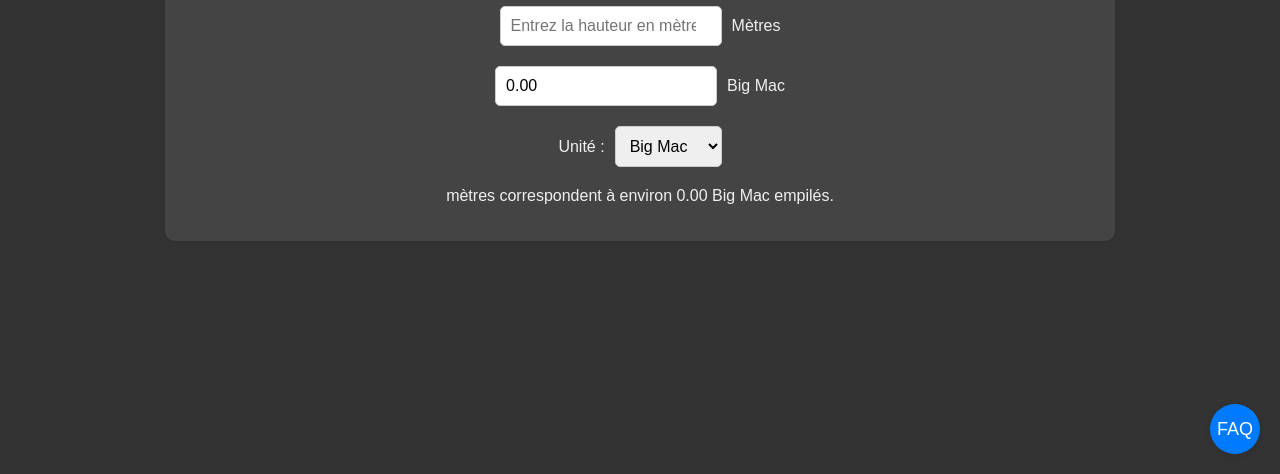
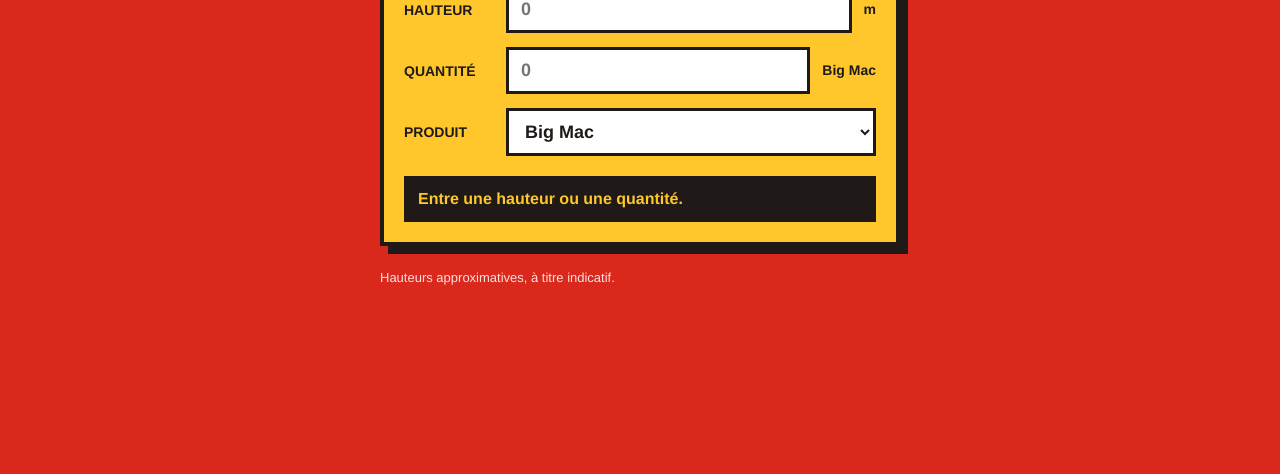
Before and after one commit to EncryptSine/MTBPLUS, a plain HTML site: page index.html in a window 1280 px wide. Shown: the part 326-800 px from the top of the page. Drawn offline with Linux system fonts and the light colour scheme.

Commit message:
Add files via upload

```diff
--- a/index.html
+++ b/index.html
@@ -3,30 +3,43 @@
 <head>
     <meta charset="UTF-8">
     <meta name="viewport" content="width=device-width, initial-scale=1.0">
-    <title>MTBPLUS</title>
+    <title>MTBPLUS – Mètres en Macdo</title>
     <link rel="stylesheet" href="styles.css">
 </head>
-<body class="dark-mode">
-    <div class="container">
-        <h1>Convertisseur de Mètres en Hauteur de Produits Macdo (v2)</h1>
-        <div class="input-group">
-            <input type="number" id="metersInput" placeholder="Entrez la hauteur en mètres" oninput="convertFromMeters()">
-            <span>Mètres</span>
-        </div>
-        <div class="input-group">
-            <input type="number" id="foodInput" placeholder="Entrez le nombre" oninput="convertFromFood()">
-            <span id="unitLabel">Produit</span>
-        </div>
-        <div class="switch-group">
-            <label for="unitSelect">Unité :</label>
-            <select id="unitSelect" onchange="convertFromMeters()">
-                <!-- Options will be populated by JavaScript -->
-            </select>
-        </div>
-        <p id="result"></p>
-        <!--<button id="themeToggle">Mode Clair</button>-->
-        <a href="html/faq.html" class="faq-button">FAQ</a>
-    </div>
+<body>
+    <header class="topbar">
+        <span class="brand">MTBPLUS</span>
+        <span class="tag">Mètres &rarr; Macdo</span>
+    </header>
+
+    <main class="container">
+        <h1>Ça fait combien de Macdo&nbsp;?</h1>
+
+        <form class="panel" onsubmit="return false">
+            <div class="row">
+                <label for="metersInput">Hauteur</label>
+                <input type="number" id="metersInput" min="0" step="any" inputmode="decimal" placeholder="0">
+                <span class="unit">m</span>
+            </div>
+
+            <div class="row">
+                <label for="foodInput">Quantité</label>
+                <input type="number" id="foodInput" min="0" step="any" inputmode="decimal" placeholder="0">
+                <span class="unit" id="unitLabel">Produit</span>
+            </div>
+
+            <div class="row">
+                <label for="unitSelect">Produit</label>
+                <select id="unitSelect"></select>
+            </div>
+
+            <p id="result" class="result" aria-live="polite"></p>
+        </form>
+
+        <p class="note">Hauteurs approximatives, à titre indicatif.</p>
+    </main>
+
+    <script src="products.js"></script>
     <script src="script.js"></script>
 </body>
 </html>
--- /dev/null
+++ b/products.js
@@ -0,0 +1,51 @@
+// Base de données des produits (hauteurs approximatives en cm).
+// Pour ajouter un produit : ajouter une ligne { name, heightCm } dans la bonne catégorie.
+// Chargé via <script> (et non fetch) pour que le site marche aussi en ouvrant index.html directement.
+window.PRODUCT_CATEGORIES = [
+    {
+        category: "Burgers",
+        products: [
+            { name: "Big Mac", heightCm: 8 },
+            { name: "Big Tasty", heightCm: 7 },
+            { name: "Royal Cheese", heightCm: 6 },
+            { name: "Royal Deluxe", heightCm: 7 },
+            { name: "Double Cheeseburger", heightCm: 5.5 },
+            { name: "Cheeseburger", heightCm: 4 },
+            { name: "Hamburger", heightCm: 3.5 }
+        ]
+    },
+    {
+        category: "Poulet & Poisson",
+        products: [
+            { name: "McChicken", heightCm: 7 },
+            { name: "McCrispy", heightCm: 7 },
+            { name: "Filet-O-Fish", heightCm: 6 },
+            { name: "Chicken McNuggets (boîte de 6)", heightCm: 5 },
+            { name: "McWrap Chicken Bacon", heightCm: 5 },
+            { name: "Petit Wrap Ranch", heightCm: 4 }
+        ]
+    },
+    {
+        category: "Accompagnements",
+        products: [
+            { name: "Frites (moyenne)", heightCm: 13 },
+            { name: "Potatoes (moyenne)", heightCm: 12 },
+            { name: "Happy Meal (boîte)", heightCm: 12 }
+        ]
+    },
+    {
+        category: "Desserts",
+        products: [
+            { name: "McFlurry", heightCm: 13 },
+            { name: "Sundae", heightCm: 9 },
+            { name: "Cookie", heightCm: 1.5 }
+        ]
+    },
+    {
+        category: "Boissons",
+        products: [
+            { name: "Soda (gobelet moyen 40 cl)", heightCm: 15 },
+            { name: "McCafé (gobelet café)", heightCm: 8 }
+        ]
+    }
+];
--- a/script.js
+++ b/script.js
@@ -1,65 +1,92 @@
+const metersInput = document.getElementById('metersInput');
+const foodInput = document.getElementById('foodInput');
+const unitSelect = document.getElementById('unitSelect');
+const unitLabel = document.getElementById('unitLabel');
+const result = document.getElementById('result');
+
+const EMPTY_MESSAGE = 'Entre une hauteur ou une quantité.';
+
 let products = [];
-let selectedProductHeightMeters = 0;
 
-// Charger le fichier JSON
-fetch('products.json')
-    .then(response => {
-        if (!response.ok) {
-            throw new Error('Network response was not ok ' + response.statusText);
-        }
-        return response.json();
-    })
-    .then(data => {
-        products = data.products;
-        console.log('Produits chargés:', products); // Debug log
-        populateUnitSelect();
-        convertFromMeters(); // Initial conversion to set default values
-    })
-    .catch(error => {
-        console.error('Erreur lors du chargement du JSON:', error);
+// Remplir le menu déroulant par catégories
+function populateUnitSelect() {
+    unitSelect.innerHTML = '';
+    products = [];
+
+    window.PRODUCT_CATEGORIES.forEach(group => {
+        const optgroup = document.createElement('optgroup');
+        optgroup.label = group.category;
+
+        group.products.forEach(product => {
+            const option = document.createElement('option');
+            option.value = products.length;
+            option.textContent = product.name;
+            optgroup.appendChild(option);
+            products.push(product);
+        });
+
+        unitSelect.appendChild(optgroup);
     });
 
-// Remplir le menu déroulant avec les produits
-function populateUnitSelect() {
-    const unitSelect = document.getElementById('unitSelect');
-    unitSelect.innerHTML = ''; // Clear existing options
+    unitSelect.value = 0; // Big Mac par défaut
+    unitLabel.textContent = currentProduct().name;
+}
 
-    products.forEach(product => {
-        const option = document.createElement('option');
-        option.value = product.heightCm;
-        option.textContent = product.name;
-        unitSelect.appendChild(option);
-    });
+function currentProduct() {
+    return products[unitSelect.value] || products[0];
+}
 
-    // Set the selected product height
-    selectedProductHeightMeters = unitSelect.value / 100;
-    document.getElementById('unitLabel').innerText = unitSelect.options[unitSelect.selectedIndex].text;
-    console.log('Menu déroulant mis à jour avec les produits'); // Debug log
+function heightMeters() {
+    return currentProduct().heightCm / 100;
+}
+
+function formatNumber(n) {
+    return n.toLocaleString('fr-FR', { maximumFractionDigits: 2 });
+}
+
+function render(meters, units) {
+    const product = currentProduct();
+    unitLabel.textContent = product.name;
+    result.textContent = `${formatNumber(meters)} m, c'est environ ${formatNumber(units)} × ${product.name} empilé(s).`;
+}
+
+function clear() {
+    result.textContent = EMPTY_MESSAGE;
+    unitLabel.textContent = currentProduct().name;
 }
 
 function convertFromMeters() {
-    const meters = document.getElementById('metersInput').value;
-    const numberOfUnits = meters / selectedProductHeightMeters;
-
-    document.getElementById('foodInput').value = numberOfUnits.toFixed(2);
-    document.getElementById('unitLabel').innerText = document.getElementById('unitSelect').options[document.getElementById('unitSelect').selectedIndex].text;
-    document.getElementById('result').innerText = `${meters} mètres correspondent à environ ${numberOfUnits.toFixed(2)} ${document.getElementById('unitLabel').innerText} empilés.`;
+    const meters = parseFloat(metersInput.value);
+    if (!Number.isFinite(meters) || meters < 0) {
+        foodInput.value = '';
+        return clear();
+    }
+    const units = meters / heightMeters();
+    foodInput.value = Number(units.toFixed(2));
+    render(meters, units);
 }
 
 function convertFromFood() {
-    const units = document.getElementById('foodInput').value;
-    const meters = units * selectedProductHeightMeters;
-
-    document.getElementById('metersInput').value = meters.toFixed(2);
-    document.getElementById('result').innerText = `${units} ${document.getElementById('unitLabel').innerText} correspondent à environ ${meters.toFixed(2)} mètres.`;
+    const units = parseFloat(foodInput.value);
+    if (!Number.isFinite(units) || units < 0) {
+        metersInput.value = '';
+        return clear();
+    }
+    const meters = units * heightMeters();
+    metersInput.value = Number(meters.toFixed(2));
+    render(meters, units);
 }
 
-document.getElementById('unitSelect').addEventListener('change', function() {
-    selectedProductHeightMeters = this.value / 100;
-    convertFromMeters();
+metersInput.addEventListener('input', convertFromMeters);
+foodInput.addEventListener('input', convertFromFood);
+unitSelect.addEventListener('change', () => {
+    // Si les mètres sont renseignés on les conserve, sinon on part de la quantité
+    if (metersInput.value !== '') {
+        convertFromMeters();
+    } else {
+        convertFromFood();
+    }
 });
 
-document.getElementById('themeToggle').addEventListener('click', function() {
-    document.body.classList.toggle('dark-mode');
-    this.innerText = document.body.classList.contains('dark-mode') ? 'Mode Clair' : 'Mode Sombre';
-});
+populateUnitSelect();
+clear();
--- a/styles.css
+++ b/styles.css
@@ -1,127 +1,135 @@
-body {
-    font-family: Arial, sans-serif;
-    background-color: #333;
-    color: #f0f0f0;
-    display: flex;
-    justify-content: center;
-    align-items: center;
-    height: 100vh;
-    margin: 0;
-    transition: background-color 0.3s, color 0.3s;
+:root {
+    --red: #da291c;
+    --red-dark: #a81d13;
+    --yellow: #ffc72c;
+    --ink: #1f1a17;
 }
 
-.container {
-    text-align: center;
-    background-color: #444;
-    padding: 20px;
-    border-radius: 10px;
-    box-shadow: 0 0 10px rgba(0, 0, 0, 0.1);
-    transition: background-color 0.3s;
+* {
+    box-sizing: border-box;
 }
 
-.input-group {
-    display: flex;
-    justify-content: center;
-    align-items: center;
-    margin-bottom: 20px;
+body {
+    margin: 0;
+    min-height: 100vh;
+    font-family: "Helvetica Neue", Helvetica, Arial, sans-serif;
+    color: var(--ink);
+    background: var(--red);
 }
 
-input {
-    padding: 10px;
-    margin-right: 10px;
-    border-radius: 5px;
-    border: 1px solid #ccc;
-    font-size: 16px;
-    width: 200px;
+/* ---------- Barre du haut ---------- */
+.topbar {
+    display: flex;
+    justify-content: space-between;
+    align-items: baseline;
+    padding: 14px 24px;
+    background: var(--yellow);
+    border-bottom: 4px solid var(--ink);
 }
 
-span {
-    font-size: 16px;
+.brand {
+    font: 900 26px/1 "Arial Black", Impact, sans-serif;
+    letter-spacing: 0.5px;
+    color: var(--red);
 }
 
-button {
-    padding: 10px;
-    margin: 10px;
-    border-radius: 5px;
-    border: none;
-    font-size: 16px;
-    cursor: pointer;
-    background-color: #f0f0f0;
-    color: #333;
-    transition: background-color 0.3s, color 0.3s;
+.tag {
+    font-weight: 700;
+    font-size: 14px;
+    text-transform: uppercase;
+    letter-spacing: 1px;
 }
 
-button#themeToggle {
-    background-color: #f0f0f0;
-    color: #333;
+/* ---------- Contenu ---------- */
+.container {
+    max-width: 560px;
+    margin: 0 auto;
+    padding: 40px 20px 48px;
 }
 
-body.dark-mode {
-    background-color: #333;
-    color: #f0f0f0;
+h1 {
+    margin: 0 0 28px;
+    color: var(--yellow);
+    font: 900 clamp(34px, 8vw, 54px)/1 "Arial Black", Impact, sans-serif;
+    text-transform: uppercase;
 }
 
-body.dark-mode .container {
-    background-color: #444;
+/* ---------- Formulaire ---------- */
+.panel {
+    padding: 20px;
+    background: var(--yellow);
+    border: 4px solid var(--ink);
+    box-shadow: 8px 8px 0 var(--ink);
 }
 
-body.dark-mode button#themeToggle {
-    background-color: #333;
-    color: #f0f0f0;
+.row {
+    display: grid;
+    grid-template-columns: 90px 1fr auto;
+    align-items: center;
+    gap: 12px;
+    margin-bottom: 14px;
 }
 
-.switch-group {
-    display: flex;
-    justify-content: center;
-    align-items: center;
-    margin-bottom: 20px;
+.row:has(select) {
+    grid-template-columns: 90px 1fr;
 }
 
-.switch-group label {
-    margin-right: 10px;
-    font-size: 16px;
+label {
+    font-weight: 900;
+    font-size: 14px;
+    text-transform: uppercase;
 }
 
-.switch-group select {
-    padding: 10px;
-    border-radius: 5px;
-    border: 1px solid #ccc;
-    font-size: 16px;
+input,
+select {
+    width: 100%;
+    min-width: 0;
+    padding: 10px 12px;
+    border: 3px solid var(--ink);
+    border-radius: 0;
+    background: #fff;
+    color: var(--ink);
+    font: 700 18px "Helvetica Neue", Helvetica, Arial, sans-serif;
 }
 
-.faq-button {
-    position: fixed;
-    bottom: 20px;
-    right: 20px;
-    width: 50px;
-    height: 50px;
-    background-color: #007bff;
-    color: white;
-    border-radius: 50%;
-    text-align: center;
-    line-height: 50px;
-    font-size: 18px;
-    text-decoration: none;
-    box-shadow: 0 2px 10px rgba(0, 0, 0, 0.1);
-    transition: background-color 0.3s, box-shadow 0.3s;
+input:focus,
+select:focus {
+    outline: 3px solid var(--red);
+    outline-offset: 0;
 }
 
-.faq-button:hover {
-    background-color: #0056b3;
-    box-shadow: 0 4px 14px rgba(0, 0, 0, 0.2);
+.unit {
+    max-width: 130px;
+    font-weight: 700;
+    font-size: 14px;
+    line-height: 1.2;
 }
 
-.faq-button:active {
-    background-color: #004494;
-    box-shadow: 0 2px 10px rgba(0, 0, 0, 0.1);
+.result {
+    margin: 20px 0 0;
+    padding: 12px 14px;
+    background: var(--ink);
+    color: var(--yellow);
+    font-weight: 700;
+    font-size: 16px;
+    line-height: 1.4;
 }
 
-.lien {
-    color: #6e71ff;
-    text-decoration: none;
+.note {
+    margin: 24px 0 0;
+    color: #fff;
+    font-size: 13px;
+    opacity: 0.85;
 }
 
-.lien:visited {
-    color: #6e71ff;
-    text-decoration: none;
+@media (max-width: 480px) {
+    .row,
+    .row:has(select) {
+        grid-template-columns: 1fr;
+        gap: 4px;
+    }
+
+    .unit {
+        max-width: none;
+    }
 }
```
